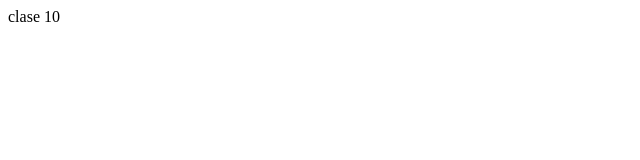
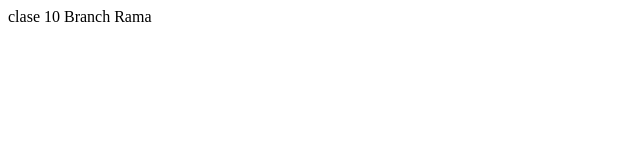
Before and after one commit to Gandininicoo/clase-10, a plain HTML site: page index.html in a window 1280 px wide. Shown: the whole page, without its empty margins (0-640 px from the left). Drawn offline with Linux system fonts and the light colour scheme.

Commit message:
cambios1

```diff
--- a/index.html
+++ b/index.html
@@ -6,6 +6,6 @@
 	<title>clase 10</title>
 </head>
 <body>
-	clase 10
+	<div>clase 10 Branch Rama</div>
 </body>
 </html>
```
